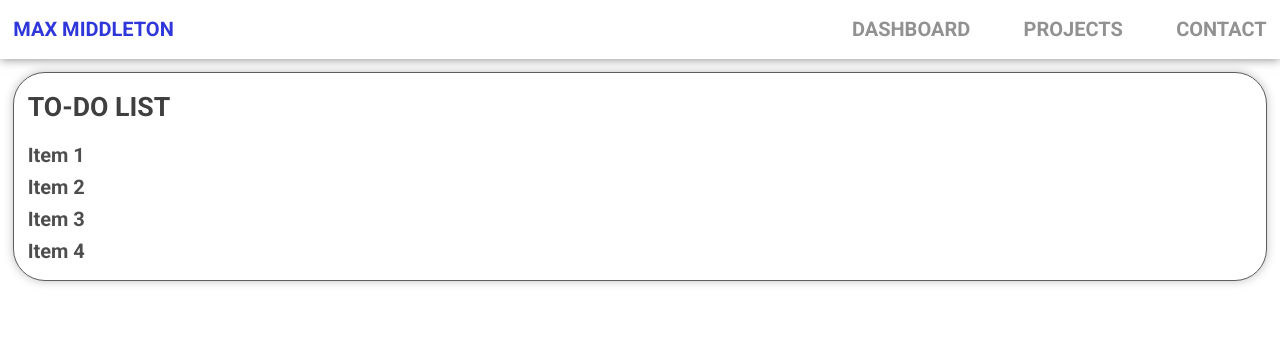
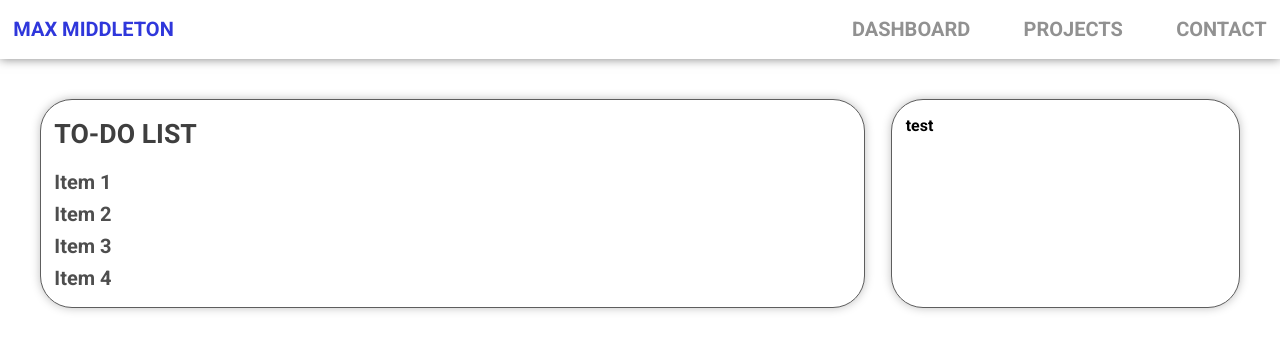
Before and after one commit to 3trn/Max-s-Dashboard, a plain HTML site: page dashboard.html in a window 1280 px wide. Drawn offline with Linux system fonts and the light colour scheme.

```diff
--- a/dashboard.css
+++ b/dashboard.css
@@ -32,7 +32,7 @@
 .navbar a {
     color: #919191;
     text-decoration: none;
-    transition: color 0.8s ease;
+    transition: color 0.8s ease, opacity 0.5s ease;
 }
 
 .navbar a:hover,
@@ -40,6 +40,17 @@
     color: #2f37db;
 }
 
+.navbar:has(a:hover) a:not(:hover) {
+  opacity: 50%;
+}
+
+/* MAIN CONTAIN AREA SETTINGS */
+.Main.Content.Area {
+    margin: 10pt;
+    padding: 10pt;
+    display: flex;
+    flex-wrap: wrap;
+}
 /* TO DO LIST BOX */
 .todolist {
     margin: 10pt;
@@ -49,6 +60,7 @@
     box-shadow: 0 0 10px rgba(0, 0, 0, 0.25);
     border-radius: 2em;
     flex-wrap: wrap;
+    flex-grow: 1;
 }
 #todolisttitle {
     font-size: 20pt;
@@ -65,3 +77,16 @@
     font-size: 15pt;
     color: #4e4e4e;
 }
+
+/* TIME BLOCK CHART */
+
+.timeblockchart {
+    margin: 10pt;
+    padding: 10pt;
+    background-color: white;
+    border: 1px solid #5e5e5e;
+    box-shadow: 0 0 10px rgba(0, 0, 0, 0.25);
+    border-radius: 2em;
+    flex-wrap: wrap;
+    width: 20em;
+}
--- a/dashboard.html
+++ b/dashboard.html
@@ -14,7 +14,7 @@
       <a href="projects.html" class="nav-link">PROJECTS</a>
       <a href="contact.html" class="nav-link">CONTACT</a>
   </div>
-
+  <div class="Main Content Area">
     <div class="todolist">
       <div id="todolisttitle">TO-DO LIST</div>
       <div class="todolistvariables">
@@ -26,5 +26,10 @@
         </ul>
       </div>
     </div>
+
+    <div class="timeblockchart">
+      test
+    </div>
+    </div>
 </body>
 </html>
```
Lines whose indentation alone changed are shown as unchanged.
